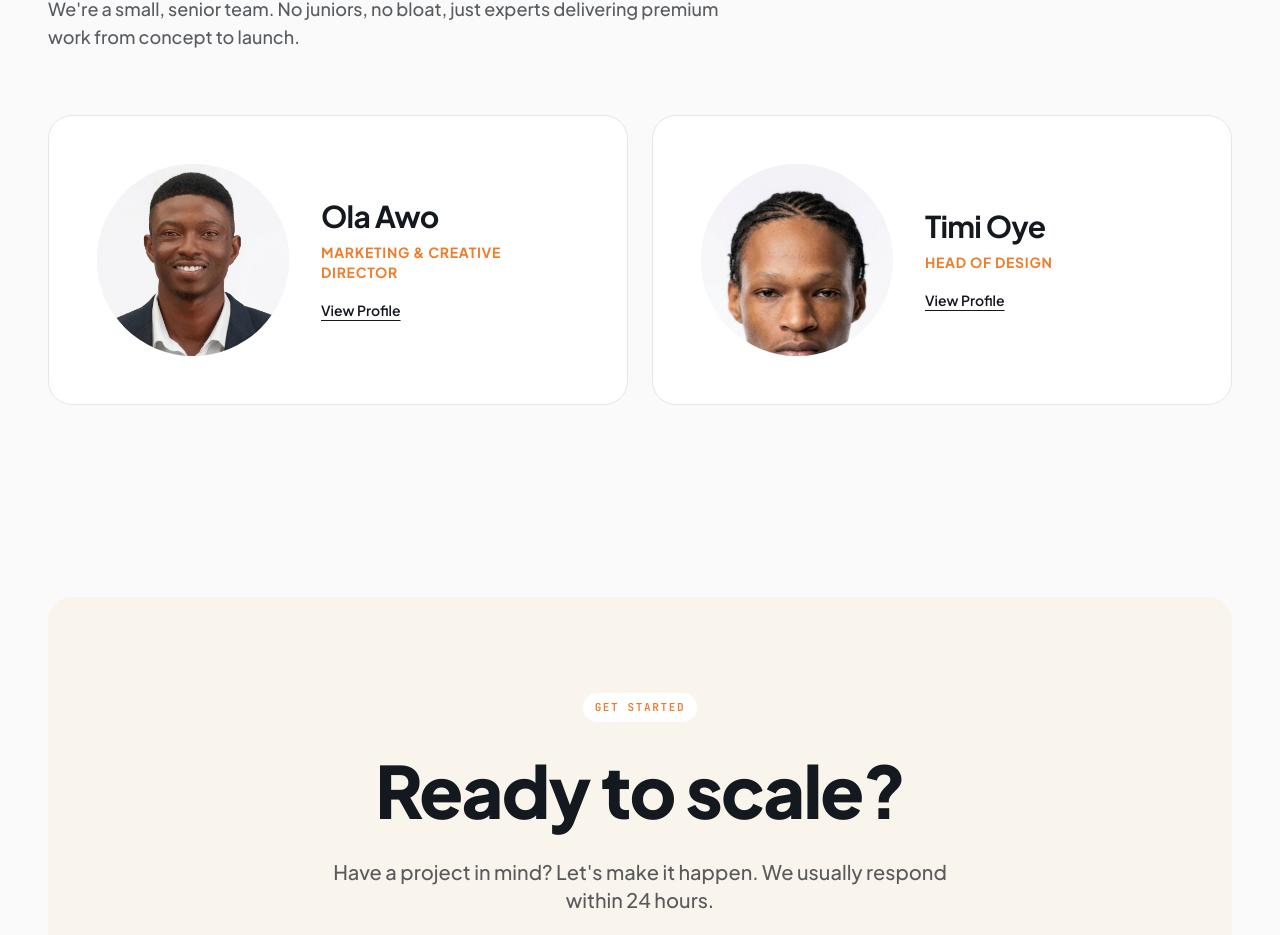
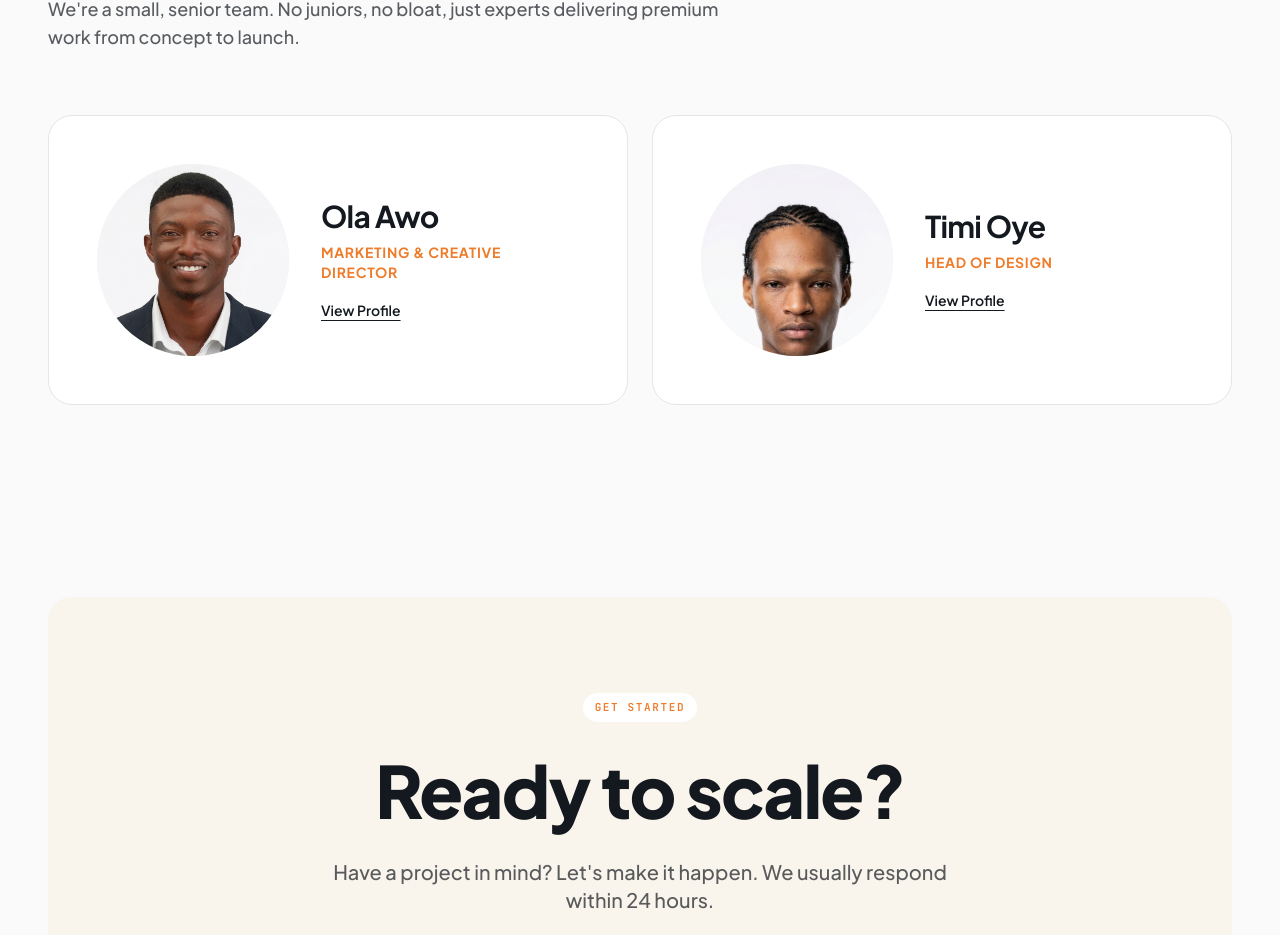
Before and after one commit to savvysquare/designersguru, a React (Vite) app: page / in a window 1280 px wide. Shown: the part 5097-6032 px from the top of the page. Built offline with nearby package versions, Linux system fonts and the light colour scheme; the HTML template or start-up script is replaced by a standard one.

Commit message:
style: zoom out Timi Oye portrait to match proportions

```diff
--- a/src/components/AboutSection.tsx
+++ b/src/components/AboutSection.tsx
@@ -44,7 +44,9 @@ const AboutSection = () => {
               <img
                 src={member.image}
                 alt={member.name}
-                className="w-full h-full object-cover object-top scale-[1.4] translate-y-3"
+                className={`w-full h-full object-cover ${
+                  member.name === "Ola Awo" ? "object-top scale-[1.4] translate-y-3" : "object-top scale-[1.1] translate-y-2"
+                }`}
                 loading="lazy"
               />
             </div>
```
